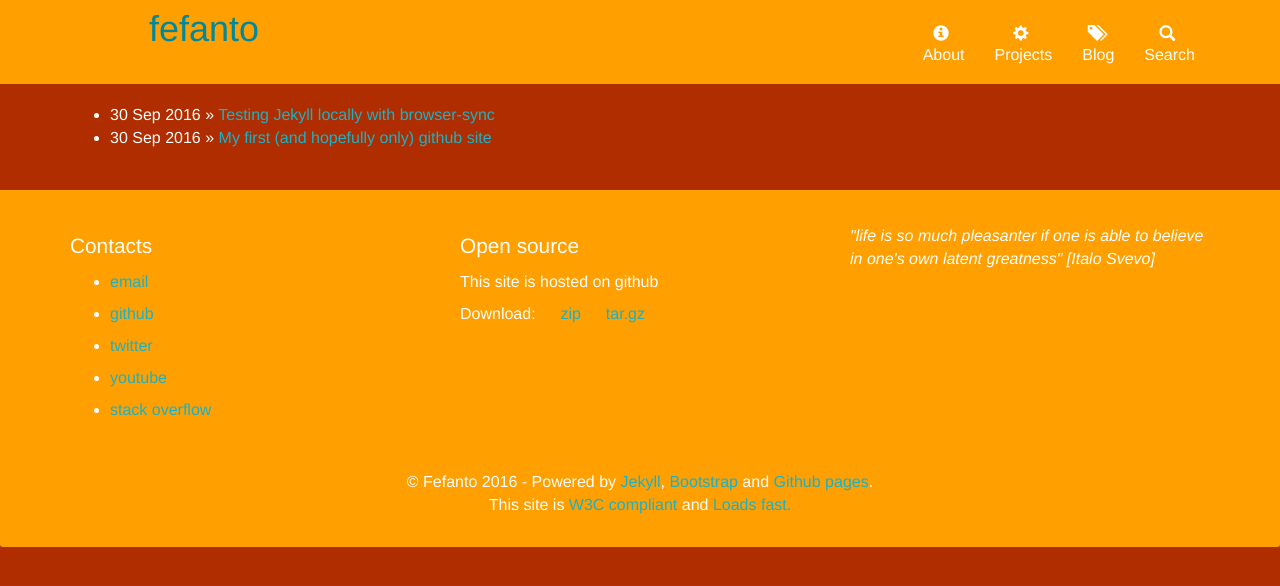
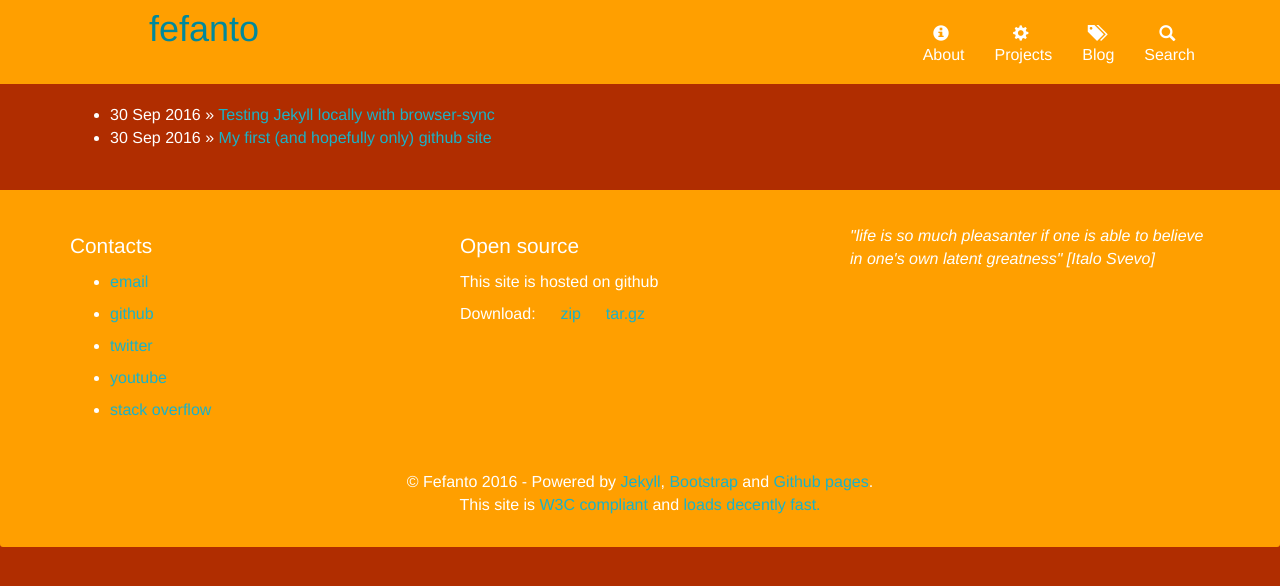
Before and after one commit to fefanto/fefanto.github.io, a Jekyll site: the page built from index.html, in a window 1280 px wide. Shown: the top 586 px of the page. Built offline with Jekyll 4.4.1, drawn with Linux system fonts in a browser that asks for light colours.

Commit message:
minor fix

```diff
--- a/_layouts/default.html
+++ b/_layouts/default.html
@@ -10,9 +10,6 @@
 
   <link rel="stylesheet" href="{{ site.baseurl }}/css/bootstrap.min.css">
 	<link rel="stylesheet" href="{{ site.baseurl }}/css/styles.css">
-
-
-
 
 
   <!-- <link href='https://fonts.googleapis.com/css?family=Oxygen:400,300,700' rel='stylesheet' type='text/css'>-->
@@ -110,7 +107,7 @@
 
       </div>
       <div class="text-center">&copy; Fefanto 2016 - Powered by <a href="https://jekyllrb.com/" target="_blank">Jekyll</a>, <a href="http://getbootstrap.com//" target="_blank">Bootstrap</a> and <a href="https://pages.github.com/" target="_blank">Github pages</a>.</div>
-      <div class="text-center">This site is <a href="https://validator.w3.org/nu/?doc=https%3A%2F%2Ffefanto.github.io%2F" target="_blank">W3C compliant</a> and <a href="https://developers.google.com/speed/pagespeed/insights/?url=fefanto.github.io&tab=mobile" target="_blank">Loads fast.</a></div>
+      <div class="text-center">This site is <a href="https://validator.w3.org/nu/?doc=https%3A%2F%2Ffefanto.github.io%2F" target="_blank">W3C compliant</a> and <a href="https://developers.google.com/speed/pagespeed/insights/?url=fefanto.github.io&tab=mobile" target="_blank">loads decently fast.</a></div>
 
     </div>
   </footer>
```
